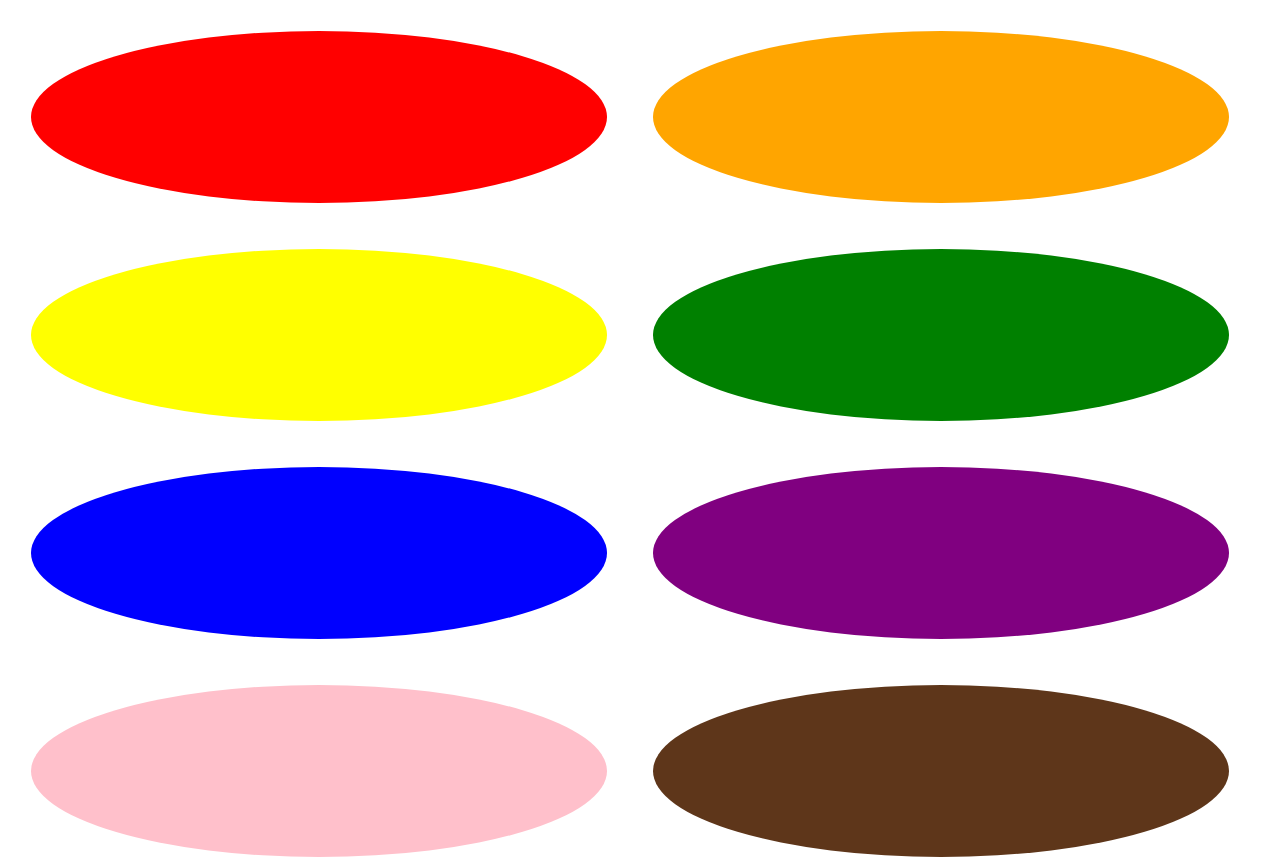
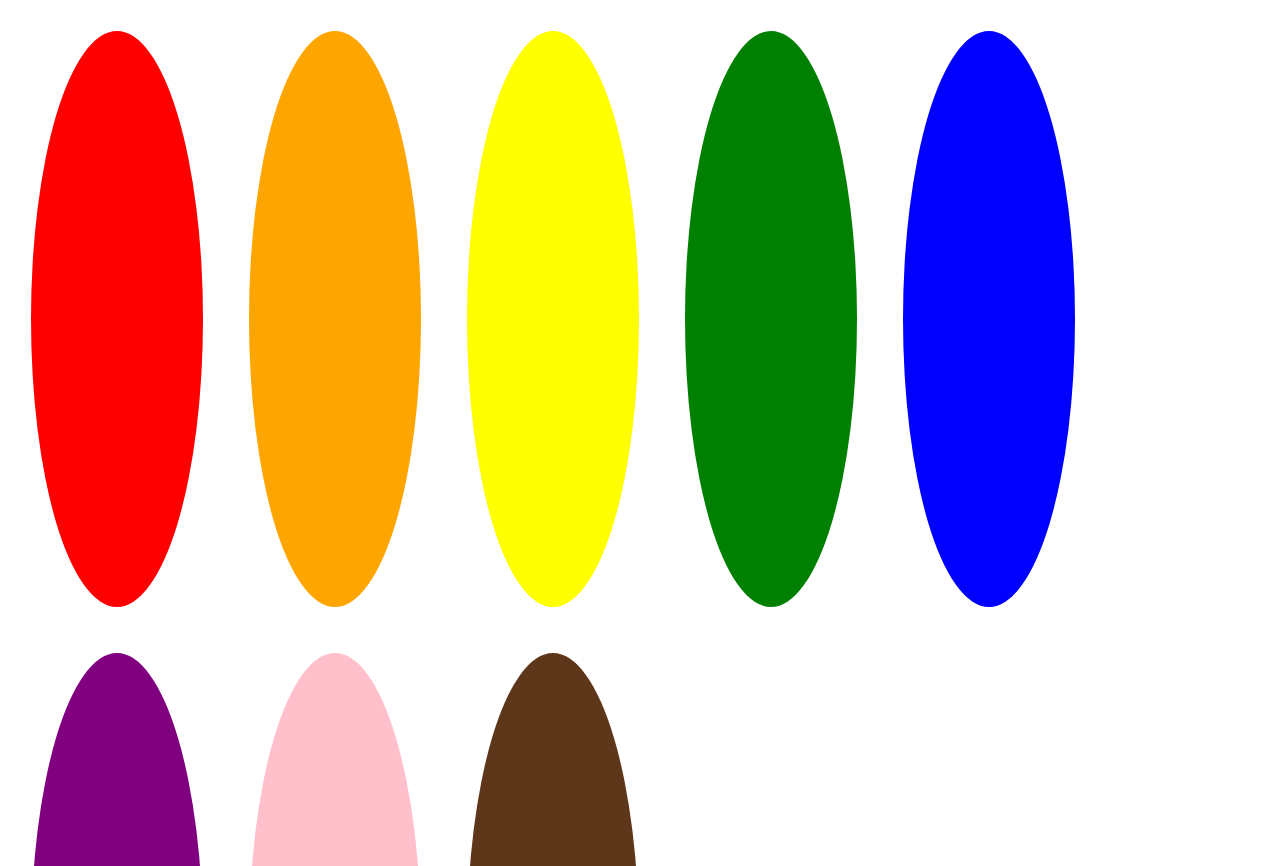
Before and after one commit to Jaaassim/color_teach_arabic, a plain HTML site: page index.html in a window 1280 px wide. Shown: the top 866 px of the page. Drawn offline with Linux system fonts and the light colour scheme.

Commit message:
Update color.css

```diff
--- a/color.css
+++ b/color.css
@@ -1,3 +1,15 @@
+@media (orientation: landscape) {
+
+    button {
+        height: 45vw;
+        width: 21.5cqh;
+        float: left;
+        margin: 1.8vw;
+        border-radius: 100%;
+        border: 0vw;
+    }  }
+  @media (orientation: portrait) {
+
     button {
         height: 21.5cqh;
         width: 45vw;
@@ -5,7 +17,8 @@ button {
         margin: 1.8vw;
         border-radius: 100%;
         border: 0vw;
-}
+    }  }
+
 .red {
     background-color: red;
 }
```
Lines whose indentation alone changed are shown as unchanged.
